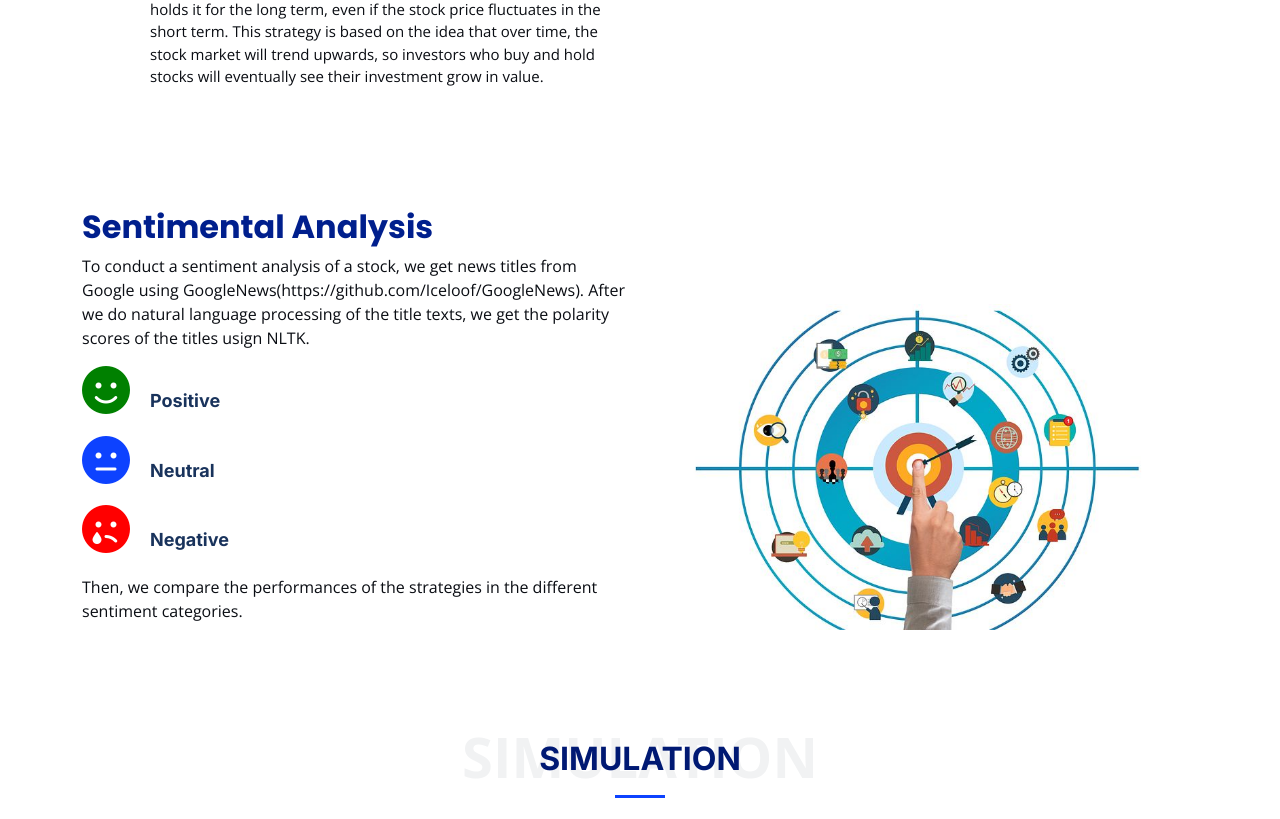
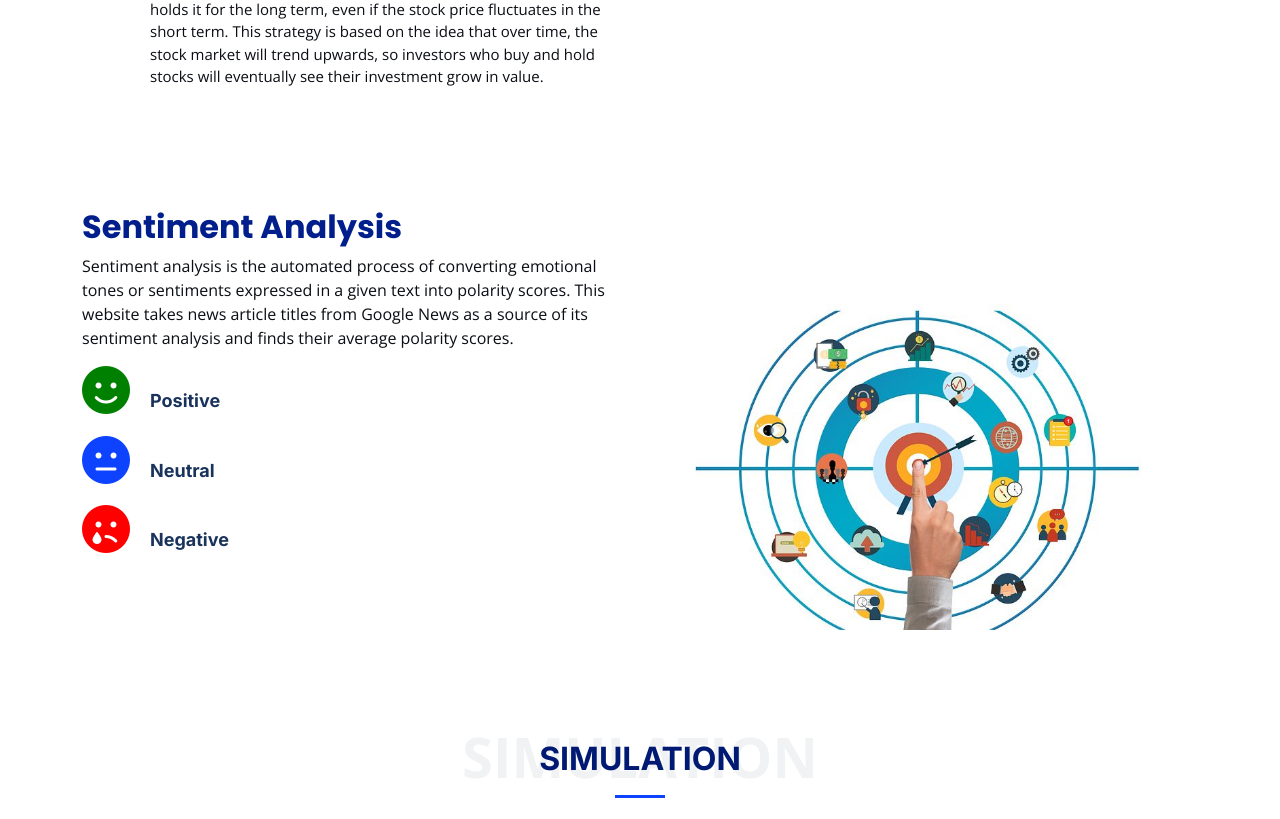
Before and after one commit to ckim48/hostock, a Flask app: page / in a window 1280 px wide. Shown: the part 2122-2941 px from the top of the page. Run offline with Flask 3, Linux system fonts and the light colour scheme; some libraries are stand-ins or nearby versions.

Commit message:
a lot of things

```diff
--- a/templates/index.html
+++ b/templates/index.html
@@ -71,8 +71,8 @@
           <div class="s006">
             <form method="POST" action="/about">
               <fieldset>
-                <legend class="text-white">Decide Which Technical Indicator You Should Use</legend>
-                <p class="text-white">You can get the sentiment of the stock and the investment recommendation</p>
+                <legend class="text-white">Which Technical Indicator Should I Use?</legend>
+                <p class="text-white">Decide on which technical indicator to use for a Dow Jones Industrial Average stock of your choice!</p>
                 <div class="inner-form">
                   <div class="input-field">
                    <button class="btn-search" type="submit">
@@ -80,15 +80,15 @@
                         <path d="M15.5 14h-.79l-.28-.27C15.41 12.59 16 11.11 16 9.5 16 5.91 13.09 3 9.5 3S3 5.91 3 9.5 5.91 16 9.5 16c1.61 0 3.09-.59 4.23-1.57l.27.28v.79l5 4.99L20.49 19l-4.99-5zm-6 0C7.01 14 5 11.99 5 9.5S7.01 5 9.5 5 14 7.01 14 9.5 11.99 14 9.5 14z"></path>
                       </svg>
                     </button>
-                    <input id="search" type="text" placeholder="" value="AAPL" />
+                    <input id="search" type="text" placeholder="" value="" />
                   </div>
                 </div>
                 <div class="suggestion-wrap">
                   <span>AAPL</span>
-                  <span>TSLA</span>
                   <span>MSFT</span>
-                  <span>AMZN</span>
-                  <span>JPM</span>
+                  <span>UNH</span>
+                  <span>JNJ</span>
+                  <span>V</span>
                 </div>
               </fieldset>
       <a href="#about" class="btn-scroll mt-5" title="Scroll Down"><i class="fa-solid fa-angle-down"></i></a>
@@ -178,9 +178,9 @@
             <img src="../static/assets/img/sentiment.jpeg" class="img-fluid img2" alt="">
           </div>
           <div class="col-lg-6 content order-last  order-lg-first mt-5">
-            <h3>Sentimental Analysis</h3>
+            <h3>Sentiment Analysis</h3>
             <p>
-              To conduct a sentiment analysis of a stock, we get news titles from Google using GoogleNews(https://github.com/Iceloof/GoogleNews). After we do natural language processing of the title texts, we get the polarity scores of the titles usign NLTK.
+              Sentiment analysis is the automated process of converting emotional tones or sentiments expressed in a given text into polarity scores. This website takes news article titles from Google News as a source of its sentiment analysis and finds their average polarity scores.
             </p>
 
 
@@ -205,7 +205,6 @@
               </li>
             </ul>
              <p>
-              Then, we compare the performances of the strategies in the different sentiment categories.
             </p>
           </div>
         </div>
@@ -263,8 +262,8 @@
                   <img src="../static/assets/img/team/team-3.jpg" class="img-fluid img2" alt="">
               </div>
               <div class="col-md-6 ">
-                <h3 class="mt-5">Hello, My name is Scott Kim</h3>
-                  <p>Introducing yourself can be one of the interesting as well as the most tricky task in itself. We all are unique and writing about ourselves is an essential aspect to discover our qualities more reliably. Discovering our qualities helps us a lot to know about ourselves. It is an essential element of building up one’s personality. Although, sharing them with the world is a matter of capability.Introducing yourself can be one of the interesting as well as the most tricky task in itself. We all are unique and writing about ourselves is an essential aspect to discover our qualities more reliably. Discovering our qualities helps us a lot to know about ourselves. It is an essential element of building up one’s personality. Although, sharing them with the world is a matter of capability.</p>
+                <h3 class="mt-5"></h3>
+                  <p> Hoseok Ahn is a student currently attending Asia Pacific International School, with a keen interest in the field of finance. Apart from his academic pursuits, Hoseok has also undertaken independent research to develop and publish a website related to his area of interest. With his dedication and passion for finance, Hoseok aims to contribute to the field and explore new opportunities in the future.</p>
                   <p></p>
               </div>
 
@@ -321,7 +320,7 @@
                 </h3>
                 <div id="faq-content-1" class="accordion-collapse collapse" data-bs-parent="#faqlist">
                   <div class="accordion-body">
-                    News title sentiments are important to technical analysis as they help point out different sentimental contexts for information, which influence technical analysis performances.
+                    News title sentiments are important to technical analysis as they help point out different sentiment contexts for information, which influence technical analysis performances.
                   </div>
                 </div>
 
```
